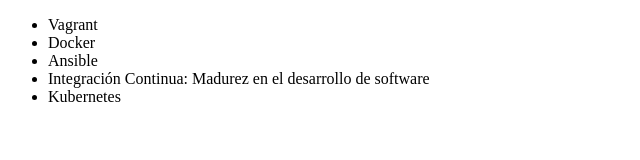
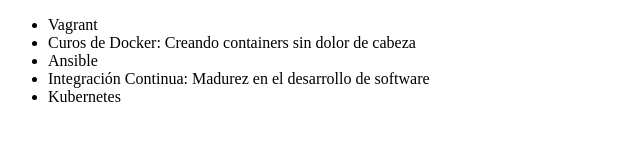
Before and after one commit to mareordz0/Curso-Alura-Git_y_Github, a plain HTML site: page Index.html in a window 1280 px wide. Shown: the whole page, without its empty margins (0-640 px from the left). Drawn offline with Linux system fonts and the light colour scheme.

Commit message:
Actualizando nombre del curso Docker

```diff
--- a/Index.html
+++ b/Index.html
@@ -7,7 +7,7 @@
 <body>
      <ul>
          <li> Vagrant </li>
-         <li> Docker </li>
+         <li> Curos de Docker: Creando containers sin dolor de cabeza </li>
          <li> Ansible </li>
          <li> Integración Continua: Madurez en el desarrollo de software </li>
          <li> Kubernetes </li>
```
